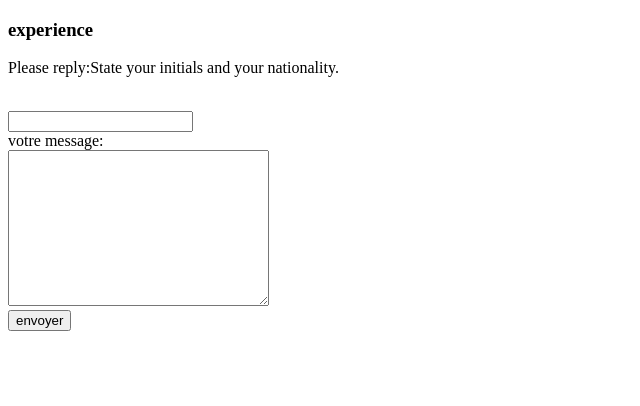
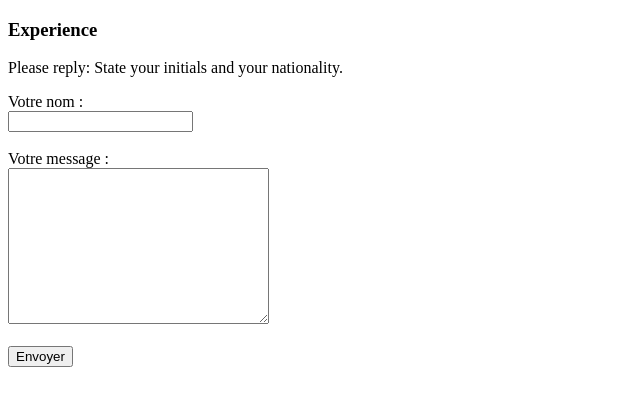
Before and after one commit to ashzerprime/A_1.12, a plain HTML site: page index.html in a window 1280 px wide. Shown: the whole page, without its empty margins (0-640 px from the left). Drawn offline with Linux system fonts and the light colour scheme.

Commit message:
Fix HTML structure and update form elements

```diff
--- a/index.html
+++ b/index.html
@@ -1,27 +1,41 @@
 <!DOCTYPE html>
-
-<html>
-  <head><meta charset ="UTF-8">
-  <meta name "viewport" content ="width"=device-width =device-width =device-width.intial-scale=1.0">
-  <meta name ="description" content ="invalid">
+<html lang="fr">
+<head>
+    <meta charset="UTF-8">
+    <meta name="viewport" content="width=device-width, initial-scale=1.0">
+    <meta name="description" content="invalid">
     <title>A_1.12</title>
 </head>
+
 <body>
-    <h3>experience</h3>
-  <p>Please reply:State your initials and your nationality.</p>
-  <form>
+
+    <h3>Experience</h3>
+
+    <p>Please reply: State your initials and your nationality.</p>
+
+    <form id="monFormulaire">
+
         <div>
-      <label for ="name"votre nom:</label><br>
-        <input type ="text"name="name">
+            <label for="name">Votre nom :</label><br>
+            <input type="text" id="name" name="name">
         </div>
+
+        <br>
+
         <div>
-          <label for ="message">votre message:</label><br>
-          <textarea name ="message"cols="30"rows="10">
-            </textarea>
+            <label for="message">Votre message :</label><br>
+            <textarea id="message" name="message" cols="30" rows="10"></textarea>
         </div>
+
+        <br>
+
         <div>
-      <button type="submit">envoyer </button>
+            <button type="submit">Envoyer</button>
         </div>
+
     </form>
+
+    <script src="script.js"></script>
+
 </body>
 </html>
```
Lines whose indentation alone changed are shown as unchanged.
